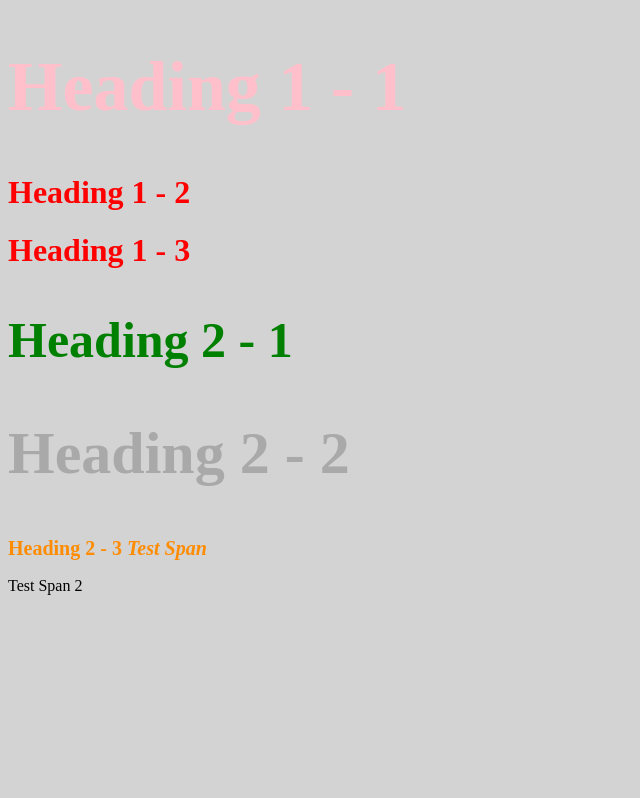
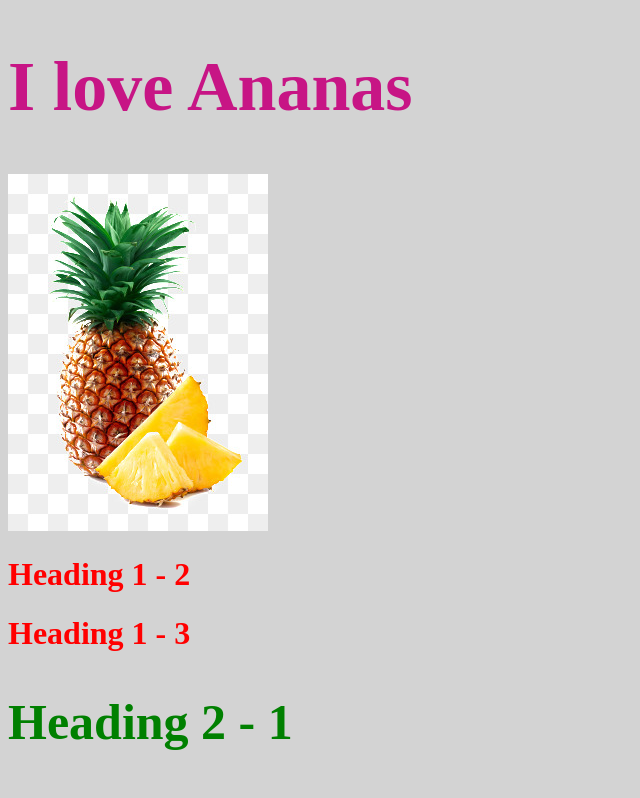
Before and after one commit to Emschun/My-First-Website, a plain HTML site: page stylish.html in a window 1280 px wide. Shown: the top 798 px of the page, without its empty margins (0-640 px from the left). Drawn offline with Linux system fonts and the light colour scheme.

Commit message:
added Ananas

```diff
--- a/stylish.html
+++ b/stylish.html
@@ -6,7 +6,8 @@
 </head>
 <body>
 
-<h1 style="color:pink; font-size: 70px">Heading 1 - 1</h1>
+<h1 style="color:mediumvioletred; font-size: 70px">I love Ananas</h1>
+<img src="Ananas.jpg.jpg">
 <h1>Heading 1 - 2</h1>
 <h1>Heading 1 - 3</h1>
 <h2>Heading 2 - 1</h2>
```
Also changed, not shown: Ananas.jpg.jpg (added).
